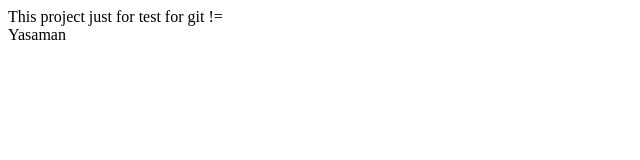
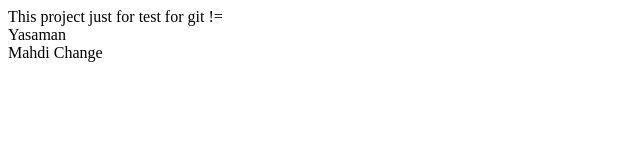
Before and after one commit to roboticsexpert/yasaman-project, a plain HTML site: page index.html in a window 1280 px wide. Shown: the whole page, without its empty margins (0-640 px from the left). Drawn offline with Linux system fonts and the light colour scheme.

Commit message:
update index.html for test pull

```diff
--- a/index.html
+++ b/index.html
@@ -5,6 +5,10 @@
 <body>
 This project just for test for git !=
 <br>
+
 Yasaman
+
+<br>
+    Mahdi Change
 </body>
 </html>
```
